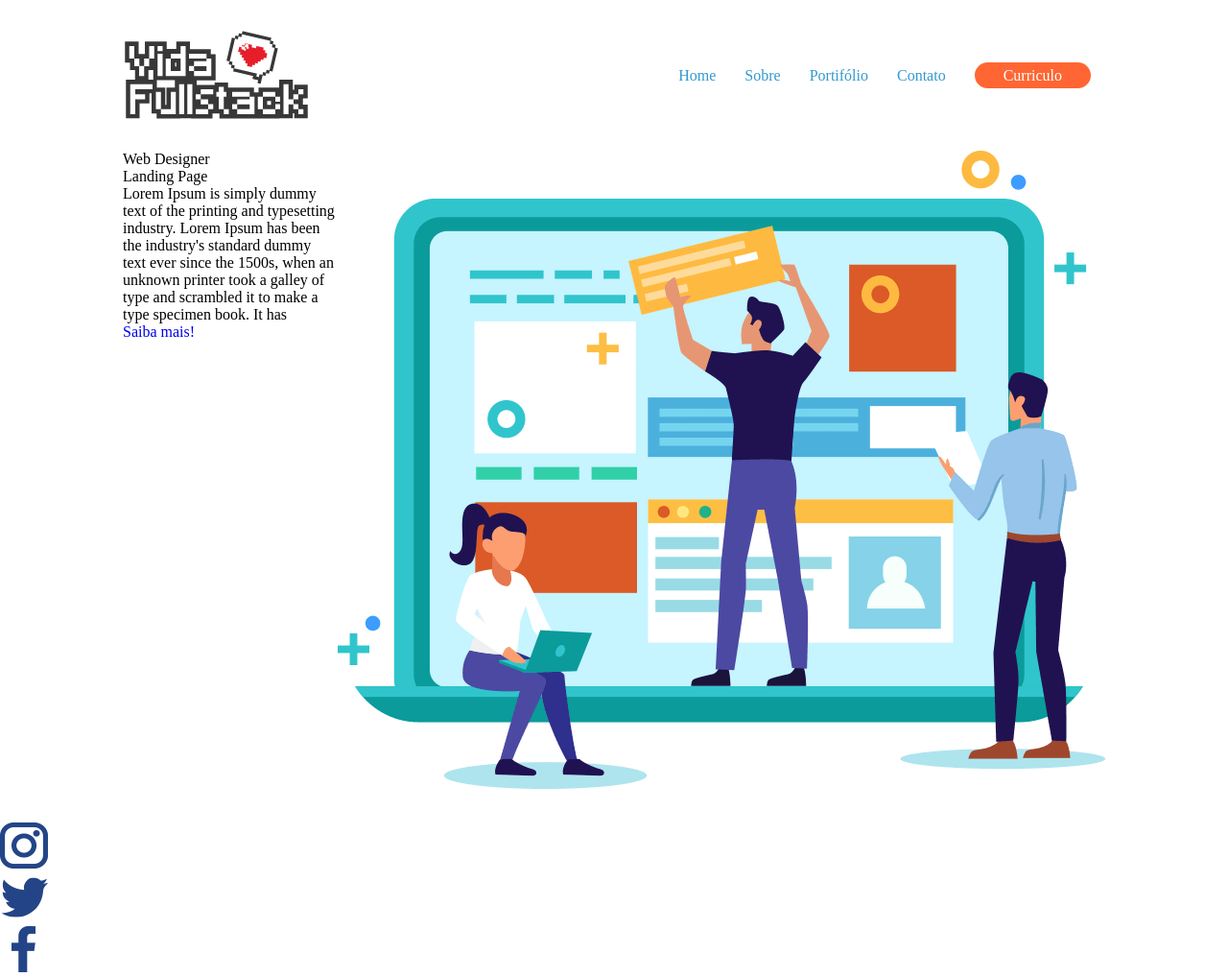
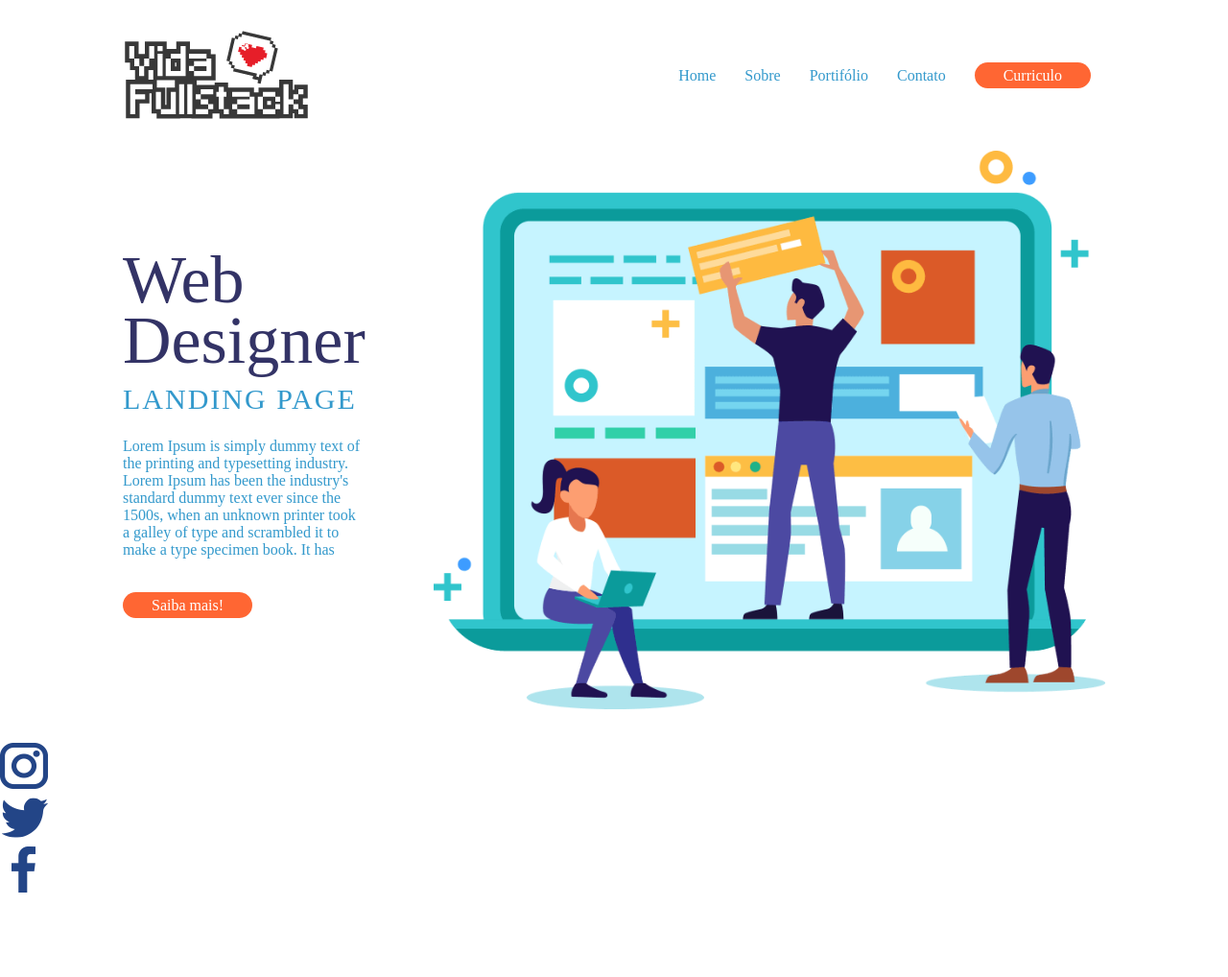
Before and after one commit to Vinicius-pereira-de-araujo/Landing-page, a plain HTML site: page index.html in a window 1280 px wide. Shown: the whole page at 96% size. After the commit the page ends 935 px from the top, so only its background shows below. Drawn offline with Linux system fonts and the light colour scheme.

Commit message:
criaçao do main e arquivos css parab o mesmo

```diff
--- /dev/null
+++ b/assets/css/main.css
@@ -0,0 +1,36 @@
+.sobre-web-designer {
+    justify-content: space-between;
+    align-items: center;
+}
+
+.sobre-web-designer article {
+    width: 250px;
+}
+.sobre-web-designer article h1 {
+    font-size: 70px;
+    line-height: 90%;
+    font-weight: 400;
+    color: #333366;
+}
+
+.sobre-web-designer article h2,
+.sobre-web-designer article p {
+    color: #3399cc;
+}
+
+
+.sobre-web-designer article h2 {
+    font-size: 30px;
+    text-transform: uppercase;
+    letter-spacing: 2px;
+    line-height: 200%;
+
+}
+
+.sobre-web-designer article p {
+    margin: 10px 0 40px;
+}
+
+.sobre-web-designer figcaption img {
+    width: 700px;
+}
--- a/assets/css/style.css
+++ b/assets/css/style.css
@@ -4,6 +4,7 @@
 /* Components */
 @import "./header.css";
 @import "./buttons.css";
+@import "./main.css";
 
 /* Reset css */
 *{
@@ -12,6 +13,7 @@
     border: 0;
     font-size: 100%;
     font-family: 'Source Sans Pro', sans-serif;
+    font-weight: 300;
     font: inherit;
     vertical-align: baseline;
     text-decoration: none;
--- a/index.html
+++ b/index.html
@@ -43,7 +43,7 @@
 
   <main class="container">
     <!--Section Conteúdo do site-->
-    <section class="row">
+    <section class="row sobre-web-designer">
       <!--Conteúdo de texto sobre o site-->
      <article>
         <h1>Web Designer</h1>
@@ -53,7 +53,7 @@
           Lorem Ipsum has been the industry's standard dummy text ever since the 1500s, when
           an unknown printer took a galley of type and scrambled it to make a type specimen book. It has
         </p>
-        <a href="#">Saiba mais!</a>
+        <a href="#" class="btn btn-laranja">Saiba mais!</a>
      </article>
       <!--End Conteúdo de texto sobre o site-->
 
```
